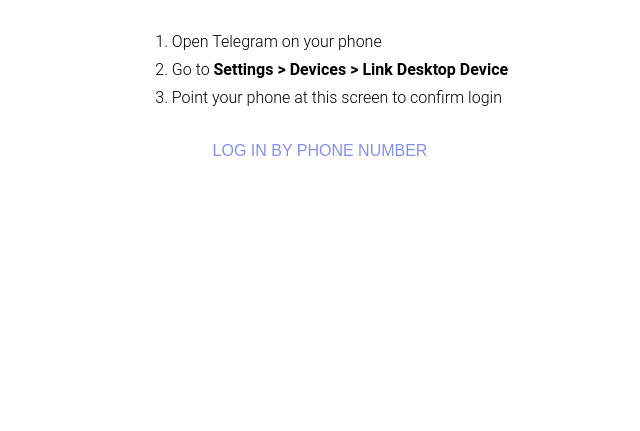
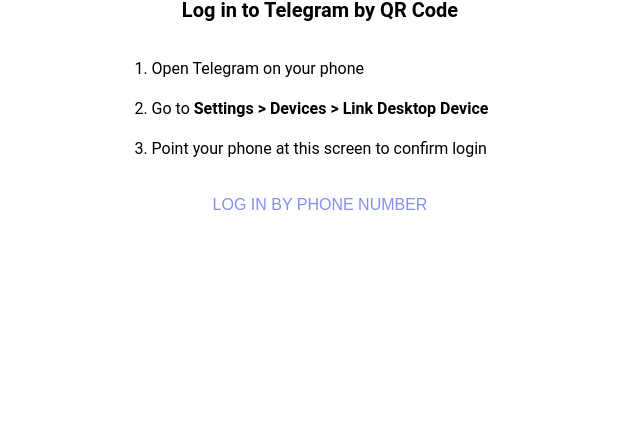
Before and after one commit to lovers2020/html-css-telegram-clone, a plain HTML site: page index.html in a window 1280 px wide. Shown: the part 369-800 px from the top of the page, without its empty margins (320-960 px from the left). Drawn offline with Linux system fonts and the light colour scheme.

Commit message:
Update file

```diff
--- a/css/screen/login.css
+++ b/css/screen/login.css
@@ -56,18 +56,3 @@
 #login {
     width: 100%;
 }
-#login button{
-    width: 100%;
-  font-size: 16px;
-  font-weight: 300;
-  color: #8590ec;
-  padding: 20px 70px;
-  border-radius: 10px;
-  border: none;
-  background-color: white;
-  cursor: pointer;
-  text-transform: uppercase;
-}
-#login button:hover{
-  background-color: #f1f7fc;
-}
--- a/css/screen/main-login.css
+++ b/css/screen/main-login.css
@@ -4,32 +4,32 @@
   top: 0;
   margin-top: 3rem;
 }
-.main-login ol {
-  margin: 1rem auto;
-}
 .main-login {
   width: 100%;
   padding: 0;
-  margin-top: 40px;
+  margin-top: 100px;
   display: flex;
   flex-direction: column;
   justify-content: center;
   align-items: center;
 }
+.main-login__column {
+  width: 100%;
+  display: flex;
+  justify-content: center;
+}
 .main-login .main-login__header {
   text-align: center;
-  width: 100%;
-  margin-top: 45px;
-  margin-bottom: 15px;
-  font-size: 32px;
-  font-weight: 500;
+  margin: 1.5rem 0 1rem 0;
+  font-size: 1.25rem;
+  font-weight: 600;
 }
 .main-login .qr-description {
-  padding-left: 40px;
+  padding: 0px 28px;
 }
 .main-login .qr-description li {
-  margin-top: 12px;
-  font-weight: 300;
+  margin-bottom: 1rem;
+  line-height: 1.5;
 }
 .main-login img {
   width: 240px;
@@ -45,19 +45,17 @@
   margin-bottom: 30px;
   line-height: 1.25rem;
 }
-#login button{
+#login button {
+  width: 100%;
   font-size: 16px;
   font-weight: 300;
   color: #8590ec;
-  padding: 20px 70px;
   border-radius: 10px;
   border: none;
   background-color: white;
   cursor: pointer;
   text-transform: uppercase;
 }
-#login button:hover{
+#login button:hover {
   background-color: #f1f7fc;
 }
-#login a {
-}
--- a/css/style.css
+++ b/css/style.css
@@ -5,13 +5,16 @@
 @import "screen/main-login.css";
 @import "screen/login.css";
 
-html {
+html,
+body {
+  font-family: "Roboto", system-ui, -apple-system, BlinkMacSystemFont,
+    "Segoe UI", Oxygen, Ubuntu, Cantarell, "Open Sans", "Helvetica Neue",
+    sans-serif;
   font-size: 16px;
   line-height: 1.5;
   font-weight: 400;
 }
 body {
-  font-family: "Roboto",-apple-system,apple color emoji,BlinkMacSystemFont,"Segoe UI",Roboto,Oxygen-Sans,Ubuntu,Cantarell,"Helvetica Neue",sans-serif;
   width: 100%;
   height: 100%;
 }
```
Also changed, not shown: index.html (+2 -5 lines), login.html (+2 -1 lines).
